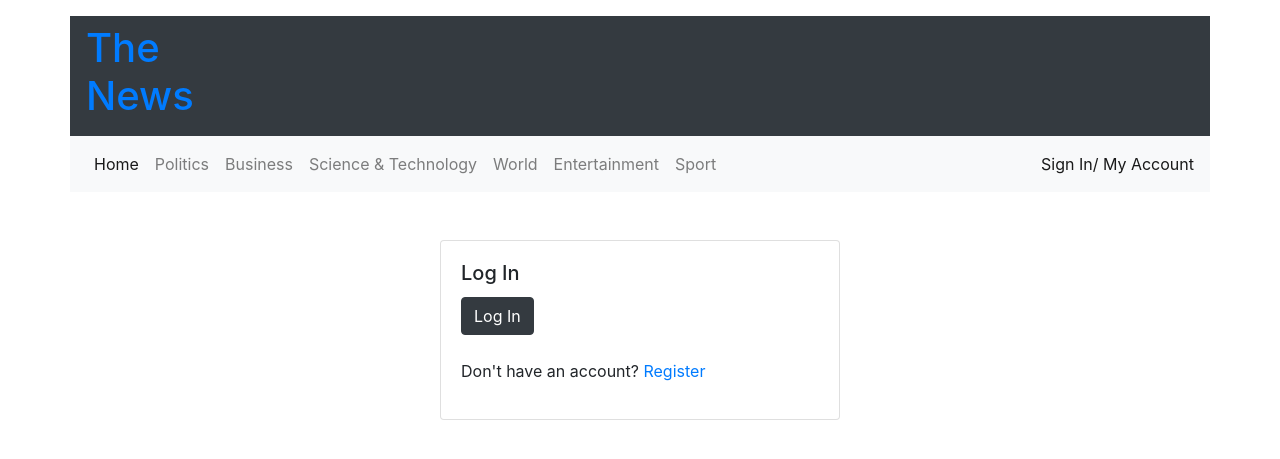
After one commit to First-Derivative/WebHerald, a Django app: page //login/ in a window 1280 px wide. The commit adds this page. Shown: the top 459 px of the page. Run offline with Django 3.2, Linux system fonts and the light colour scheme.

Commit message:
added login and sign-up pages, views and urls. Adjusted function names to match google doc.

```diff
--- a/main/templates/main/base.html
+++ b/main/templates/main/base.html
@@ -47,7 +47,7 @@
             </li>
           </ul>
           <span class="navbar-text">
-            <a href="{% url 'user-form' %}">Sign In/ My Account</a>
+            <a href="{% url 'login' %}">Sign In/ My Account</a>
           </span>
         </div>
       </nav>
--- /dev/null
+++ b/main/templates/main/login.html
@@ -0,0 +1,12 @@
+{% extends 'main/user-form.html' %}
+
+{% block form-heading %}Log In{% endblock form-heading %}
+
+{% block form %}
+{% endblock form %}
+
+{% block button-text %}Log In{% endblock button-text%}
+
+{% block switch-form %}
+<p><br>Don't have an account? <a href="{% url 'sign-up' %}" class="card-link">Register</a></p>
+{% endblock switch-form %}
--- a/main/templates/main/user-form.html
+++ b/main/templates/main/user-form.html
@@ -1,5 +1,4 @@
 {% extends 'main/base.html' %}
-{% load static %}
 
 {% block title %}
 {% endblock title%}
@@ -11,10 +10,21 @@
 <div class="d-flex justify-content-center pt-5">
 <div class="card" style="width: 25rem;">
   <div class="card-body">
-    <h5 class="card-title">Register Account</h5>
-    <p>form goes here!</p>
-    <button type="button" class="btn btn-dark">Register</button>
-    <p><br>Already have an account? <a href="#" class="card-link">Sign in</a></p>
+
+    <h5 class="card-title">
+      {% block form-heading %}{% endblock form-heading %}
+    </h5>
+
+    {% block form %}
+    {% endblock form %}
+
+    <button type="button" class="btn btn-dark">
+      {% block button-text %}{% endblock button-text%}
+    </button>
+
+    {% block switch-form %}
+    {% endblock switch-form %}
+
   </div>
 </div>
 </div>
--- a/main/urls.py
+++ b/main/urls.py
@@ -1,9 +1,10 @@
 from django.contrib import admin
 from django.urls import path
-from main.views import indexView, articleView, formView
+from main.views import index, getArticlePage, login, signUp
 
 urlpatterns = [
-    path('', indexView, name='index'),
-    path('/article/', articleView, name='article'),
-    path('/user-form/', formView, name='user-form'),
+    path('', index, name='index'),
+    path('/article/', getArticlePage, name='article'),
+    path('/login/', login, name='login'),
+    path('/sign-up/', signUp, name='sign-up'),
 ]
--- a/main/views.py
+++ b/main/views.py
@@ -1,14 +1,14 @@
 from django.shortcuts import render
 
 # Create your views here.
-
-# Serve up the homepage
-def indexView(request):
+def index(request):
     return render(request, 'main/index.html')
 
-# Serve article page, hardcoded for now
-def articleView(request):
+def getArticlePage(request):
     return render(request, 'main/article.html')
 
-def formView(request):
-    return render(request, 'main/user-form.html')
+def login(request):
+    return render(request, 'main/login.html')
+
+def signUp(request):
+    return render(request, 'main/sign-up.html')
```
Also changed, not shown: main/templates/main/sign-up.html (added, +12 -0 lines).
